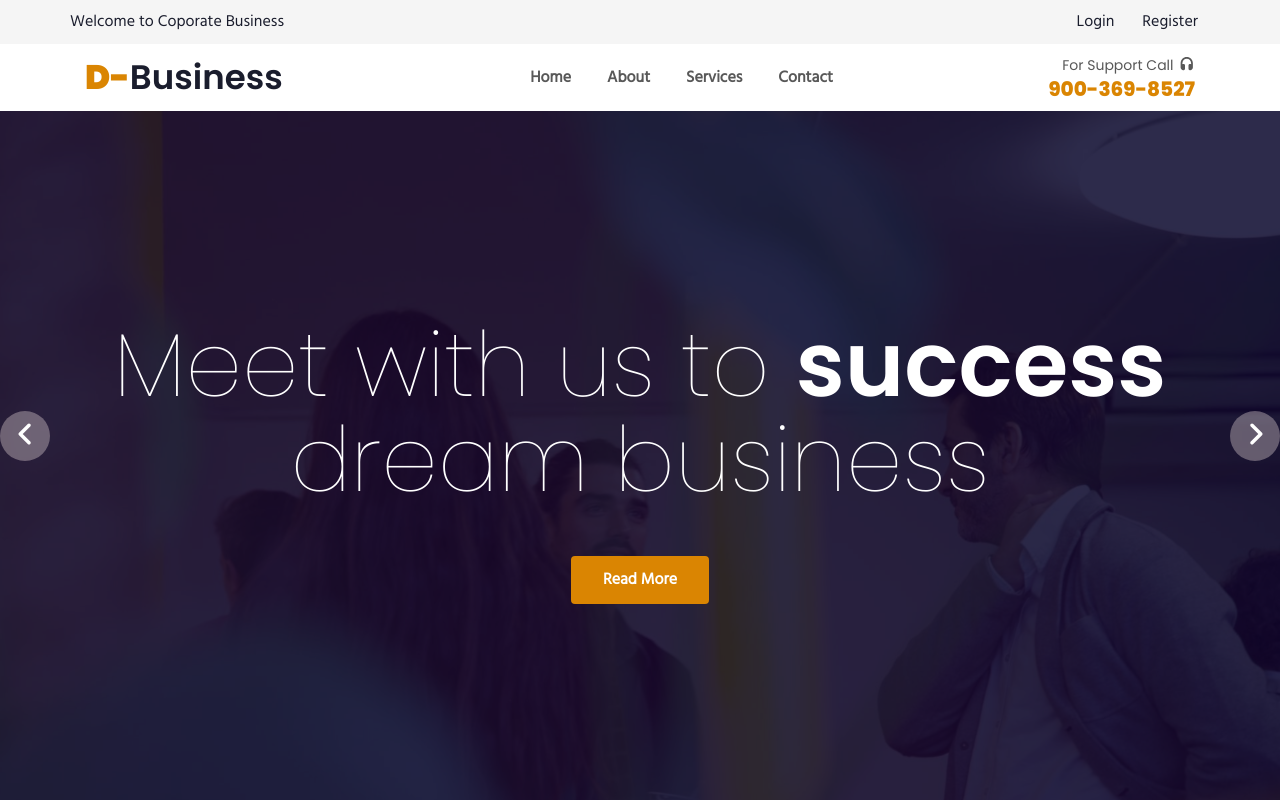
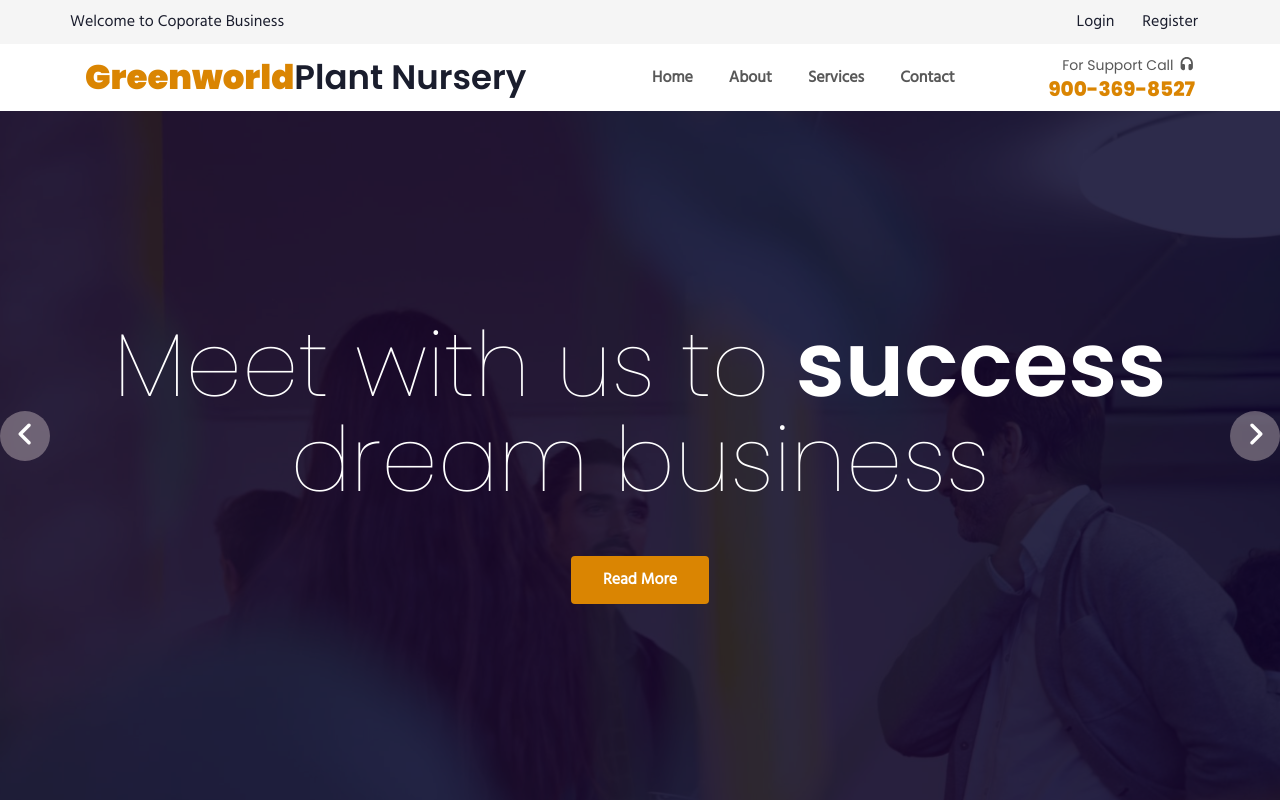
Before and after one commit to Nagrajan23/Nagrajan23.github.io, a plain HTML site: page index.html in a window 1280 px wide. Shown: the top 800 px of the page. Drawn offline with nearby package versions, Linux system fonts and the light colour scheme.

Commit message:
Update index.html

```diff
--- a/index.html
+++ b/index.html
@@ -42,7 +42,7 @@ Author URL: http://w3layouts.com
 <section class="w3l-bootstrap-header">
   <nav class="navbar navbar-expand-lg navbar-light py-lg-2 py-2">
     <div class="container">
-      <a class="navbar-brand" href="index.html"><span>D-</span>Business</a>
+      <a class="navbar-brand" href="index.html"><span>Greenworld</span>Plant Nursery</a>
       <!-- if logo is image enable this
     <a class="navbar-brand" href="#index.html">
         <img src="image-path" alt="Your logo" title="Your logo" style="height:35px;" />
```
